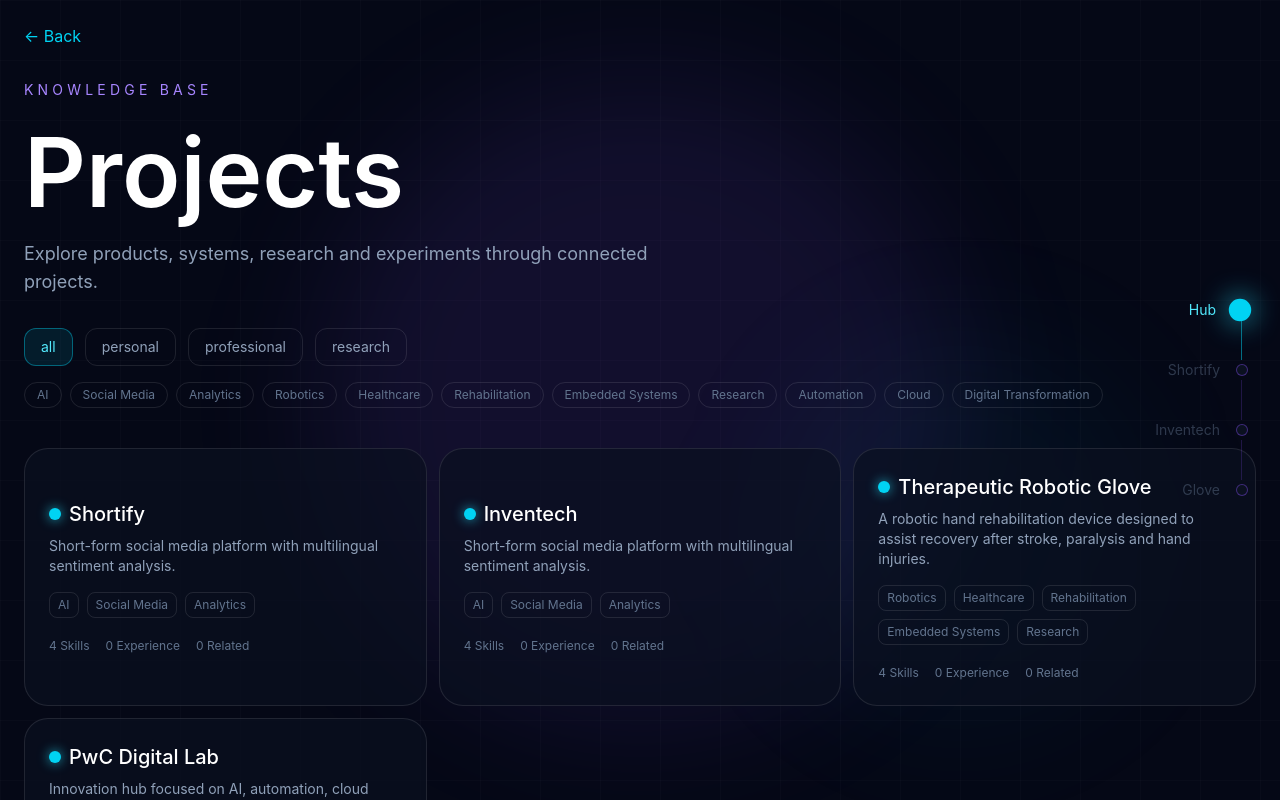
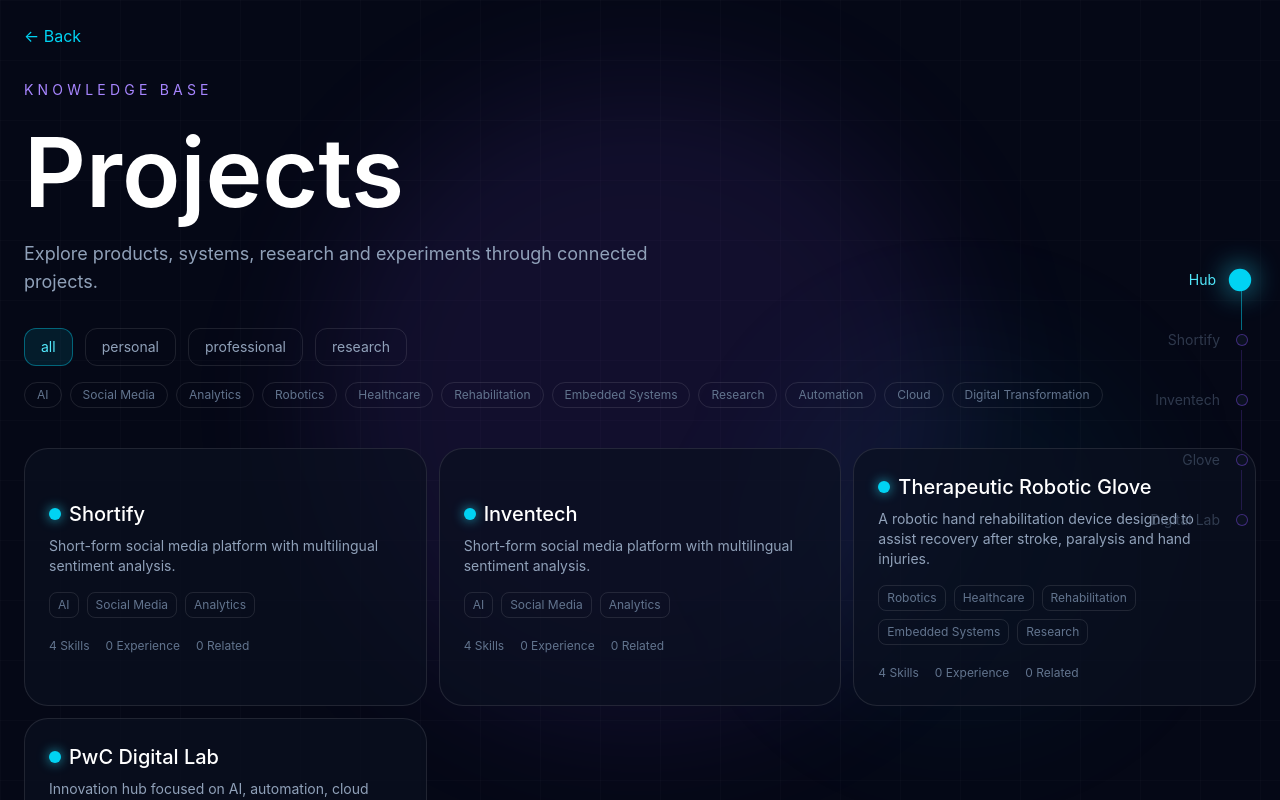
Before and after one commit to ArnavKh/arnav.khadkatkar.com, a React (Vite) app: page /projects in a window 1280 px wide. Shown: the top 800 px of the page. Built offline with nearby package versions, Linux system fonts and the light colour scheme.

Commit message:
Minor change

```diff
--- a/src/pages/Projects.tsx
+++ b/src/pages/Projects.tsx
@@ -50,6 +50,10 @@
             id: "robotic-glove",
             label: "Glove",
           },
+          {
+            id: "digitalLab",
+            label: "Digital Lab",
+          },
         ]}
       />
 
```
